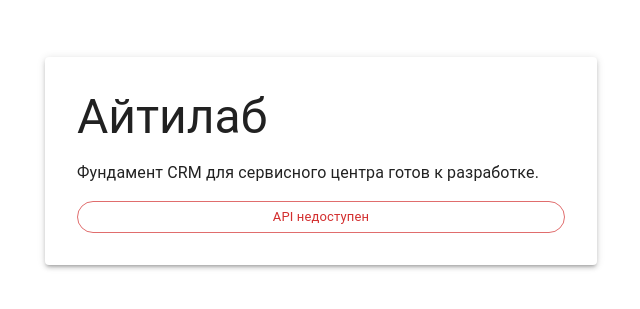
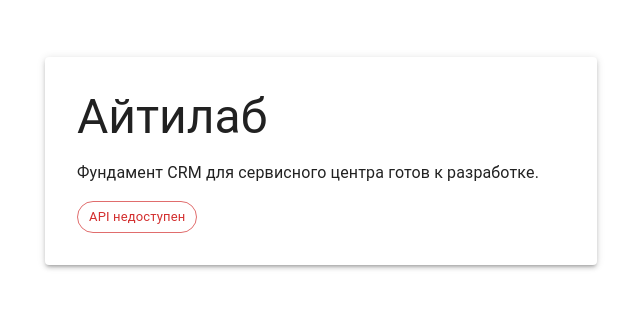
Before and after one commit to Zvereck20/it_lab, a React (Vite) app in the folder apps/web/: page / in a window 1280 px wide. Shown: the part 239-548 px from the top of the page, without its empty margins (319-959 px from the left). Built offline with nearby package versions, Linux system fonts and the light colour scheme; no server answers.

Commit message:
fix: update MUI layout typing

```diff
--- a/apps/web/src/App.tsx
+++ b/apps/web/src/App.tsx
@@ -1,4 +1,4 @@
-import { Box, Chip, Container, Paper, Stack, Typography } from '@mui/material';
+import { Box, Chip, Container, Paper, Typography } from '@mui/material';
 
 import { useGetHealthQuery } from './app/api';
 
@@ -19,7 +19,14 @@
     <Container maxWidth="sm">
       <Box sx={{ minHeight: '100vh', display: 'grid', placeItems: 'center', py: 4 }}>
         <Paper elevation={3} sx={{ width: '100%', p: 4 }}>
-          <Stack spacing={2} alignItems="flex-start">
+          <Box
+            sx={{
+              display: 'flex',
+              flexDirection: 'column',
+              alignItems: 'flex-start',
+              gap: 2,
+            }}
+          >
             <Typography component="h1" variant="h3">
               Айтилаб
             </Typography>
@@ -27,7 +34,7 @@
               Фундамент CRM для сервисного центра готов к разработке.
             </Typography>
             <Chip label={statusLabel} color={statusColor} variant="outlined" />
-          </Stack>
+          </Box>
         </Paper>
       </Box>
     </Container>
```
